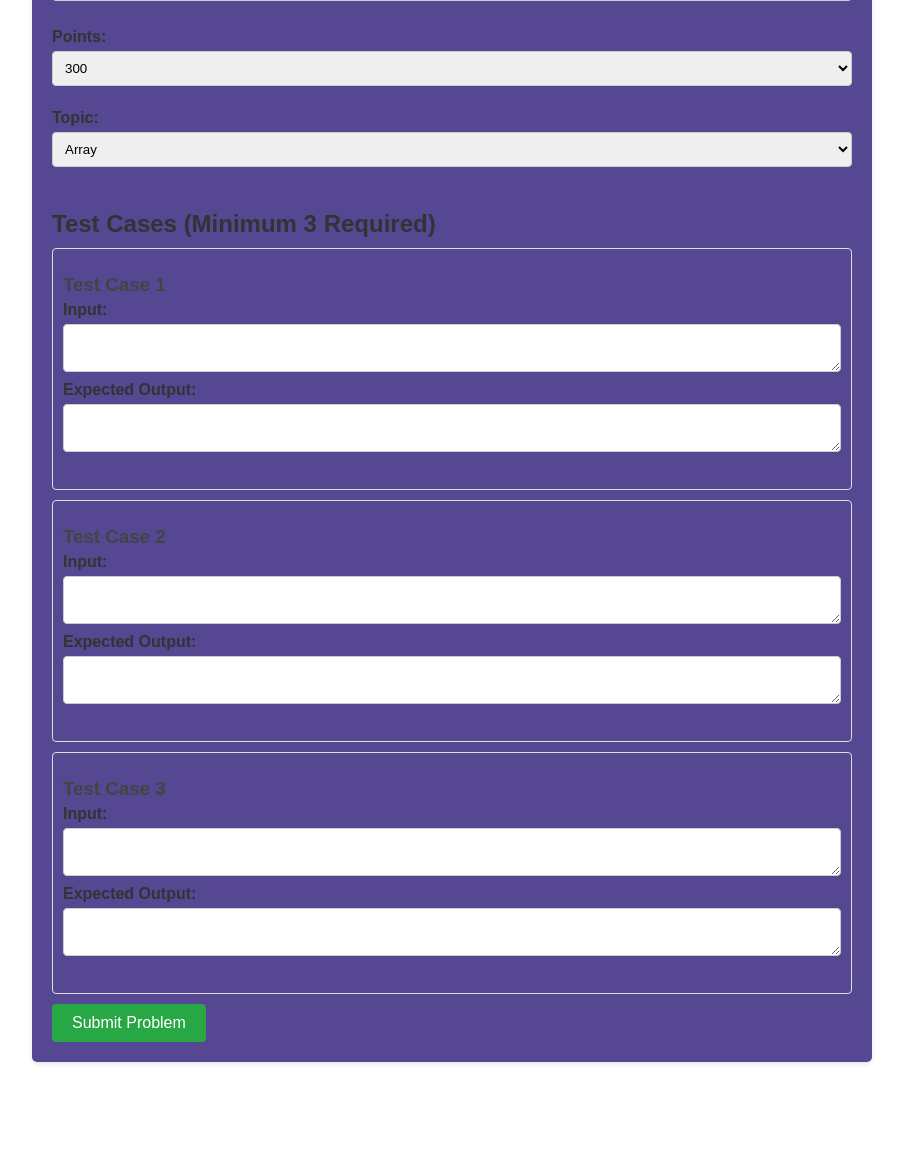
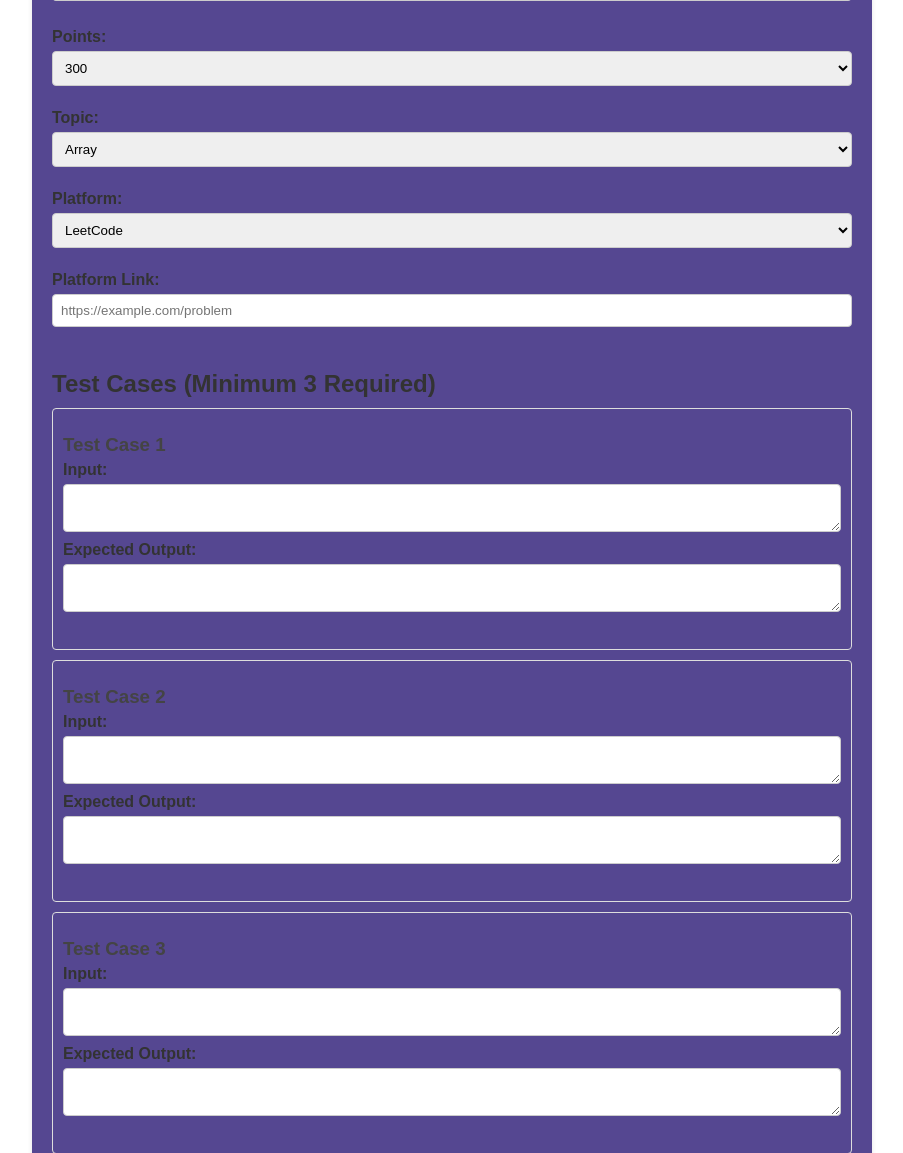
Before and after one commit to anushree200/CP_tracker, a Flask app: page /newproblem in a window 1280 px wide. Shown: the part 311-1464 px from the top of the page, without its empty margins (188-1091 px from the left). Before the commit the page ends 1375 px from the top, so only its background shows below. Run offline with Flask 3, Linux system fonts and the light colour scheme.

Commit message:
some more changes

```diff
--- a/app.py
+++ b/app.py
@@ -217,6 +217,8 @@ def add_problem():
         description = request.form.get('description')
         points = request.form.get('points')
         topic = request.form.get('topic')
+        platform = request.form.get('platform')
+        platform_link = request.form.get('platform_link')
         test_inputs = request.form.get('test_inputs')
         test_outputs = request.form.get('test_outputs')
 
@@ -236,9 +238,9 @@ def add_problem():
         new_id = (max_id if max_id is not None else 0) + 1
 
         cur.execute("""
-            INSERT INTO problems (id, title, description, points, topic, test_inputs, test_outputs)
+            INSERT INTO problems (id, title, description, points, topic, test_inputs, test_outputs,attempts,solved,platformname,link)
             VALUES (?, ?, ?, ?, ?, ?, ?)
-        """, (new_id, title, description, int(points), topic, json.dumps(test_inputs), json.dumps(test_outputs)))
+        """, (new_id, title, description, int(points), topic, json.dumps(test_inputs), json.dumps(test_outputs),0,0, platform, platform_link))
 
         conn.commit()
         conn.close()
--- a/static/js/newproblem.js
+++ b/static/js/newproblem.js
@@ -5,18 +5,18 @@ function submitProblem(event) {
     const description = document.getElementById('description').value;
     const points = document.getElementById('points').value;
     const topic = document.getElementById('topic').value;
+    const platform = document.getElementById('platform').value;
+    const platformLink = document.getElementById('platform-link').value;
 
     // Collect test cases
-    const testInputs = [
-        document.getElementById('test-input-1').value,
-        document.getElementById('test-input-2').value,
-        document.getElementById('test-input-3').value
-    ];
-    const testOutputs = [
-        document.getElementById('test-output-1').value,
-        document.getElementById('test-output-2').value,
-        document.getElementById('test-output-3').value
-    ];
+    const testInputs = [];
+    const testOutputs = [];
+    for (let i = 1; i <= 3; i++) {
+        const input = document.getElementById(`test-input-${i}`).value;
+        const output = document.getElementById(`test-output-${i}`).value;
+        testInputs.push(input);
+        testOutputs.push(output);
+    }
 
     // Validate that all fields are filled
     if (!title || !description || !points || !topic || testInputs.some(input => !input) || testOutputs.some(output => !output)) {
--- a/templates/newproblem.html
+++ b/templates/newproblem.html
@@ -42,6 +42,19 @@
                 <option value="math">Math</option>
                 <option value="dp">Dynamic Programming</option>
             </select><br><br>
+            <label for="platform">Platform:</label><br>
+            <select id="platform" name="platform" required>
+                <option value="LeetCode">LeetCode</option>
+                <option value="Codeforces">Codeforces</option>
+                <option value="HackerRank">HackerRank</option>
+                <option value="CodeChef">CodeChef</option>
+                <option value="AtCoder">AtCoder</option>
+                <option value="SPOJ">SPOJ</option>
+                <option value="Other">Other</option>
+            </select><br><br>
+
+            <label for="platform-link">Platform Link:</label><br>
+            <input type="url" id="platform-link" name="platform-link" placeholder="https://example.com/problem" required><br><br>
 
             <h2>Test Cases (Minimum 3 Required)</h2>
             <div id="test-cases">
```
